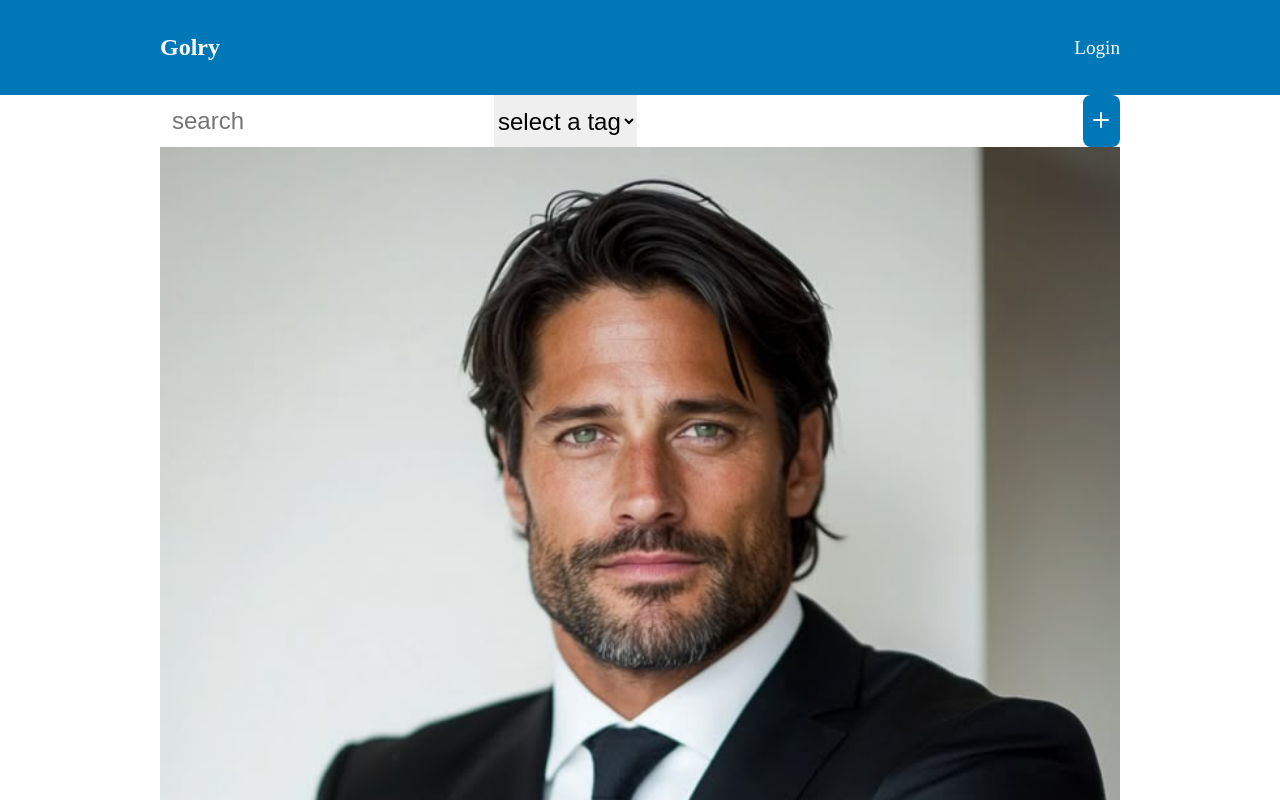
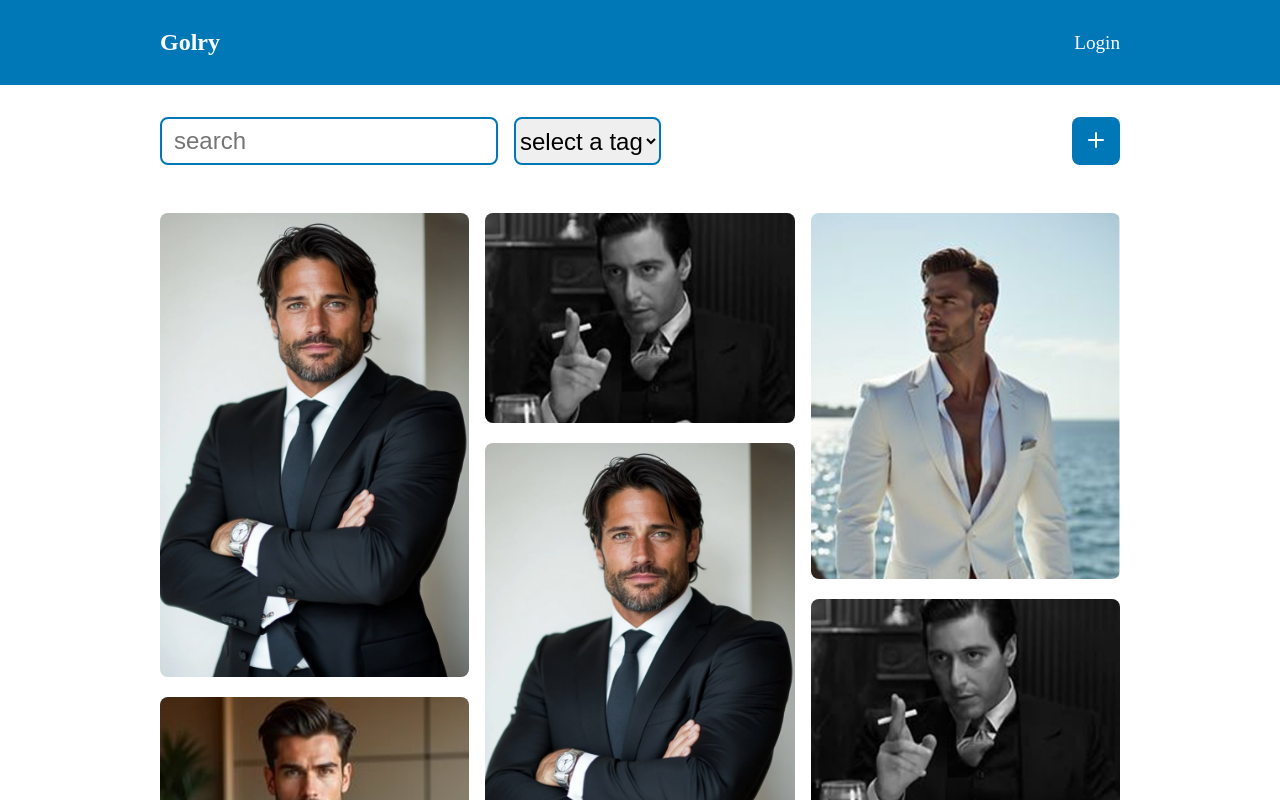
Before and after one commit to hassanaboukhalil/Gallery-System, a React (Vite) app in the folder client/: page /home in a window 1280 px wide. Shown: the top 800 px of the page. Built offline with nearby package versions, Linux system fonts and the light colour scheme.

Commit message:
updated the styles

```diff
--- a/client/src/App.css
+++ b/client/src/App.css
@@ -91,3 +91,74 @@ input{
     width: 100%;
     padding: 0.5em 0.5em;
 }
+
+
+
+
+/*=========== Home Page ============*/
+.div-search-filter-create{
+    margin-top: 2rem;
+    margin-bottom: 2rem;
+    height: 3rem;
+}
+
+.div-search-filter-create > button{
+    width: 3rem;
+}
+
+.div-search-filter-create .search-input{
+    border: 2px solid #0077b6;
+}
+
+.div-search-filter-create .filter-input{
+    border: 2px solid #0077b6;
+}
+
+.gallery-container {
+  column-count: 3;
+  padding-top: 16px;
+}
+
+.gallery-item {
+  margin-bottom: 16px;
+  cursor: pointer;
+}
+
+.gallery-item img {
+  border-radius: 8px;
+  transition: transform 0.2s ease;
+}
+
+.gallery-item img:hover {
+  transform: scale(1.03);
+}
+
+/* MODAL STYLES */
+.modal-overlay {
+  position: fixed;
+  top: 0;
+  left: 0;
+  background-color: rgba(0, 0, 0, 0.6);
+  z-index: 50;
+}
+
+.modal {
+  max-width: 600px;
+  width: 90%;
+  max-height: 90vh;
+  overflow-y: auto;
+  padding: 16px;
+  position: relative;
+  margin: 5rem;
+}
+
+
+/* .close-button {
+  margin-top: 16px;
+  padding: 8px 16px;
+  background-color: #f44336;
+  border: none;
+  border-radius: 4px;
+  color: #fff;
+  cursor: pointer;
+} */
--- a/client/src/index.css
+++ b/client/src/index.css
@@ -46,9 +46,9 @@ body{
 .bg-secondary{
     background-color: #92E3A9;
 }
-/* .bg-tertiary{
-    background-color: #92E3A9;
-} */
+.bg-tertiary{
+    background-color: #9094A9;
+}
 
 .bg-white{
     background-color: white;
@@ -116,6 +116,12 @@ body{
 .flex{
   display: flex;
 }
+.flex-column{
+  flex-direction: column;
+}
+.flex-wrap{
+  flex-wrap: wrap;
+}
 .flex-center{
   justify-content: center;
   align-items: center;
@@ -123,6 +129,10 @@ body{
 .justify-between{
   justify-content: space-between;
 }
+.justify-around{
+  justify-content: space-around;
+}
+
 .justify-center{
   justify-content:center;
 }
@@ -138,6 +148,31 @@ body{
 /************** spacing */
 .w-full{
   width: 100%;
+}
+.h-full{
+  height: 100%;
+}
+.gap-2{
+  gap: 0.5rem;
+}
+.gap-4{
+  gap: 1rem;
+}
+.gap-8{
+  gap: 1rem;
+}
+
+
+/************** img */
+.img-auto{
+  background-size: auto;
+}
+
+
+
+/************** borders */
+.rounded-lg{
+  border-radius: 8px;
 }
 
 
@@ -162,6 +197,10 @@ body{
 
 .btn{
   border-radius: 8px;
+  cursor: pointer;
+}
+.btn-danger{
+  background-color: red;
 }
 .btn > p {
     padding: 0.5em 0.7em;
@@ -193,7 +232,7 @@ input[type="button"]{
 /************** main elements */
 .header{
   gap: 0.5rem;
-  height: 95px;
+  height: 85px;
 }
 
 .nav > ul {
```
